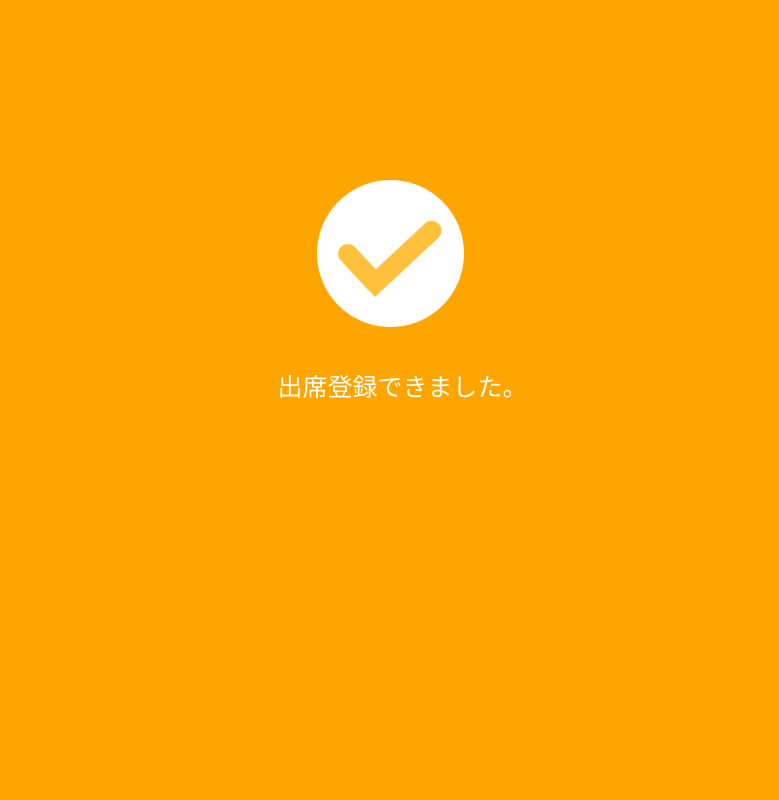
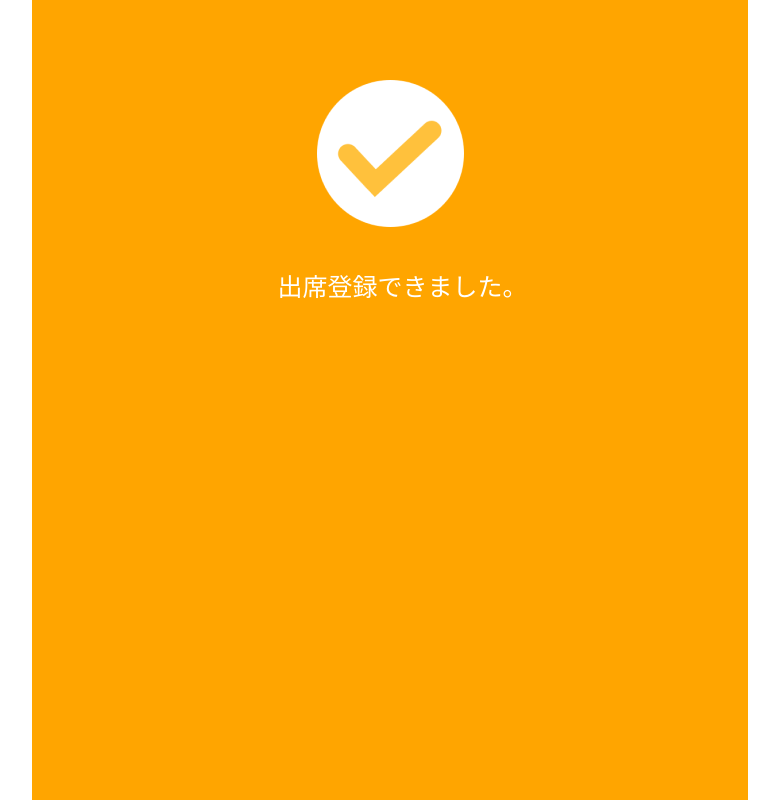
Before and after one commit to stawada/common_tasks, a Vue app in the folder vue-test-project/: page /attendance_check in a window 1280 px wide. Shown: the top 800 px of the page, without its empty margins (250-1029 px from the left). Built offline with nearby package versions, Linux system fonts and the light colour scheme.

Commit message:
大枠は作り終えたので最終調整よろしくお願いします

```diff
--- a/vue-test-project/src/pages/AbsentCheck.vue
+++ b/vue-test-project/src/pages/AbsentCheck.vue
@@ -10,6 +10,20 @@
 </template>
 
 <style>
+@media screen and (min-width: 400px){ /*PC用 */
+html {
+  background-color: white;
+  margin-left: 22%;
+  margin-right: 22%;
+  padding: 0;
+}
+
+body {
+background-color: gray;
+}
+}
+
+@media screen and (max-width: 400px){ /*スマホ用 */
 html {
   background-color: gray;
 }
@@ -17,9 +31,10 @@
 body {
 background-color: gray;
 }
+}
 
 header {
-    margin-top: 100px;
+  background-color: gray;
 }
 
 .container {
--- a/vue-test-project/src/pages/AttendanceCheck.vue
+++ b/vue-test-project/src/pages/AttendanceCheck.vue
@@ -10,16 +10,30 @@
 </template>
 
 <style>
+@media screen and (min-width: 400px){ /*PC用 */
+html {
+  background-color: white;
+  margin-left: 22%;
+  margin-right: 22%;
+  padding: 0;
+}
+
+body {
+background-color: orange;
+}
+}
+
+@media screen and (max-width: 400px){ /*スマホ用 */
 html {
   background-color: orange;
 }
 
 body {
+background-color: orange;
+}
+}
+header {
   background-color: orange;
-}
-
-header {
-  margin-top: 100px;
 }
 
 .container {
@@ -35,7 +49,6 @@ header {
   text-align: center;
   width: auto;
   height: auto;
-  background-color: orange;
 }
 
 .massage{
@@ -50,6 +63,4 @@ header {
   background-color: orange;
 }
 
-
-
 </style>
```
Lines whose indentation alone changed are shown as unchanged.
